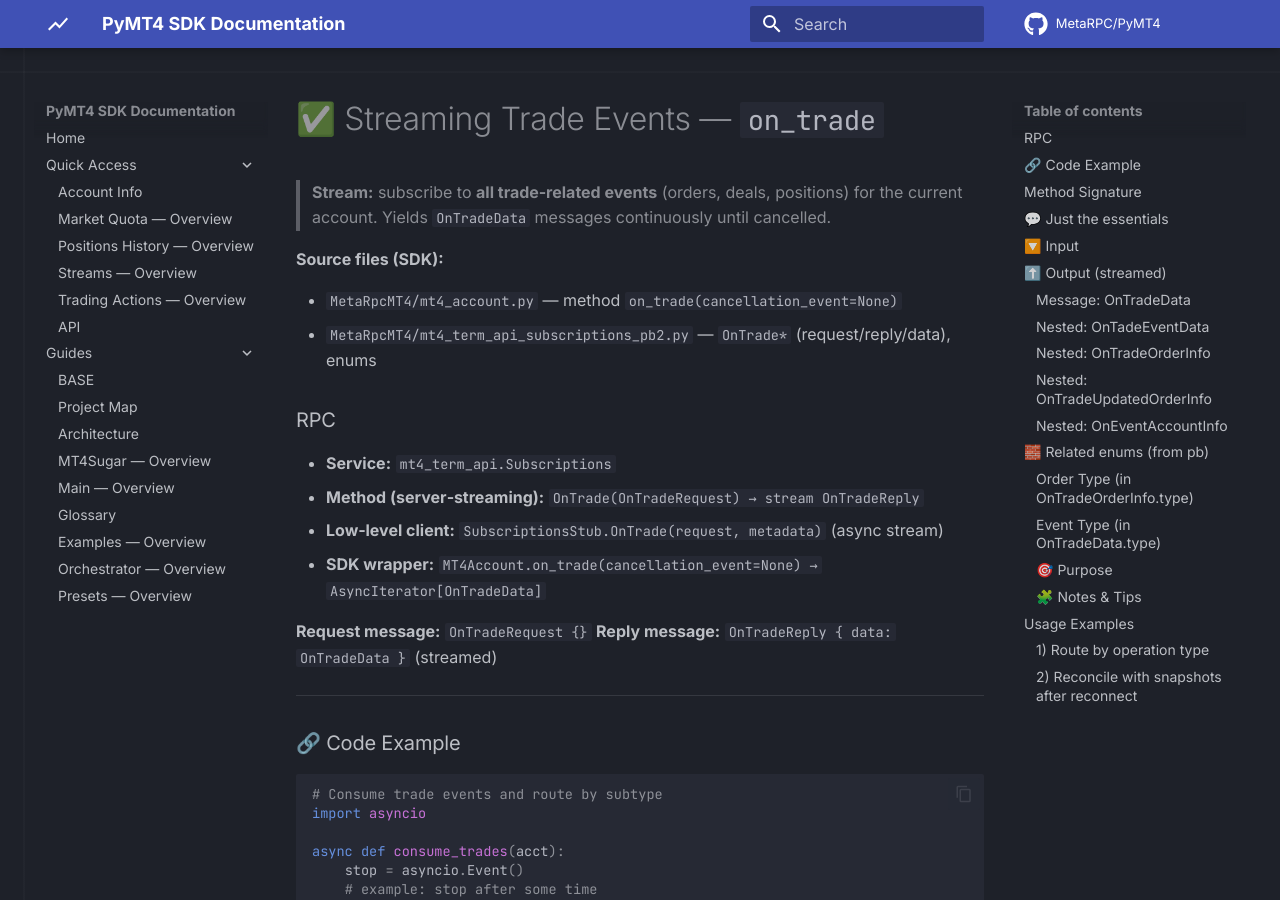
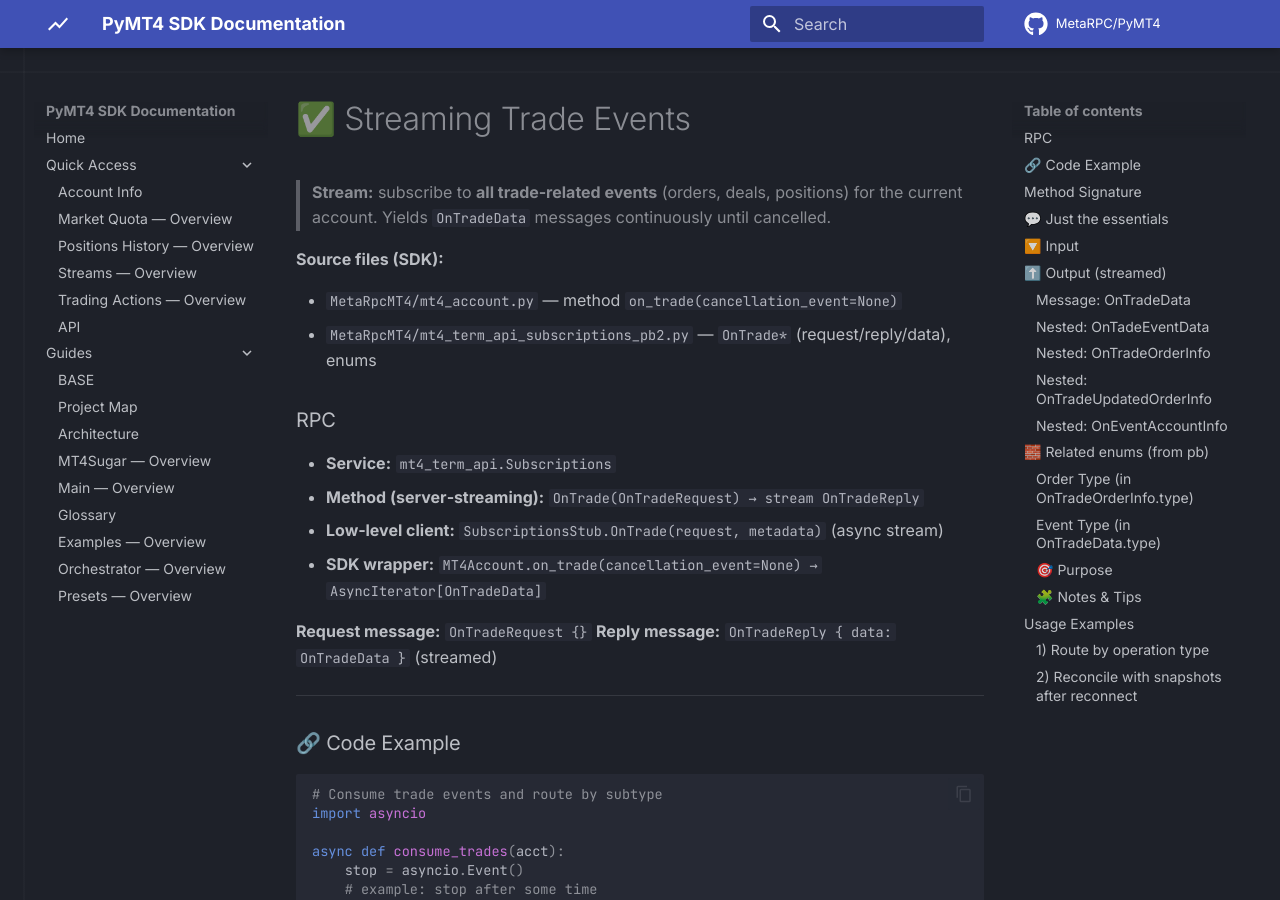
Before and after one commit to MetaRPC/PyMT4, an MkDocs documentation site: the page built from docs/MT4Account/Streams/on_trade.md, in a window 1280 px wide and 900 px high. Built offline with MkDocs 1.6.1 and Material for MkDocs 9.7.7, drawn with Linux system fonts in a browser that asks for light colours; comment, search, counter and statistics services are not loaded.

Commit message:
Update header for Streaming Trade Events documentation
Removed the specific mention of `on_trade` in the header.

```diff
--- a/docs/MT4Account/Streams/on_trade.md
+++ b/docs/MT4Account/Streams/on_trade.md
@@ -1,5 +1,4 @@
-# ✅ Streaming Trade Events — `on_trade`
-
+# ✅ Streaming Trade Events
 > **Stream:** subscribe to **all trade‑related events** (orders, deals, positions) for the current account.
 > Yields `OnTradeData` messages continuously until cancelled.
 
```
